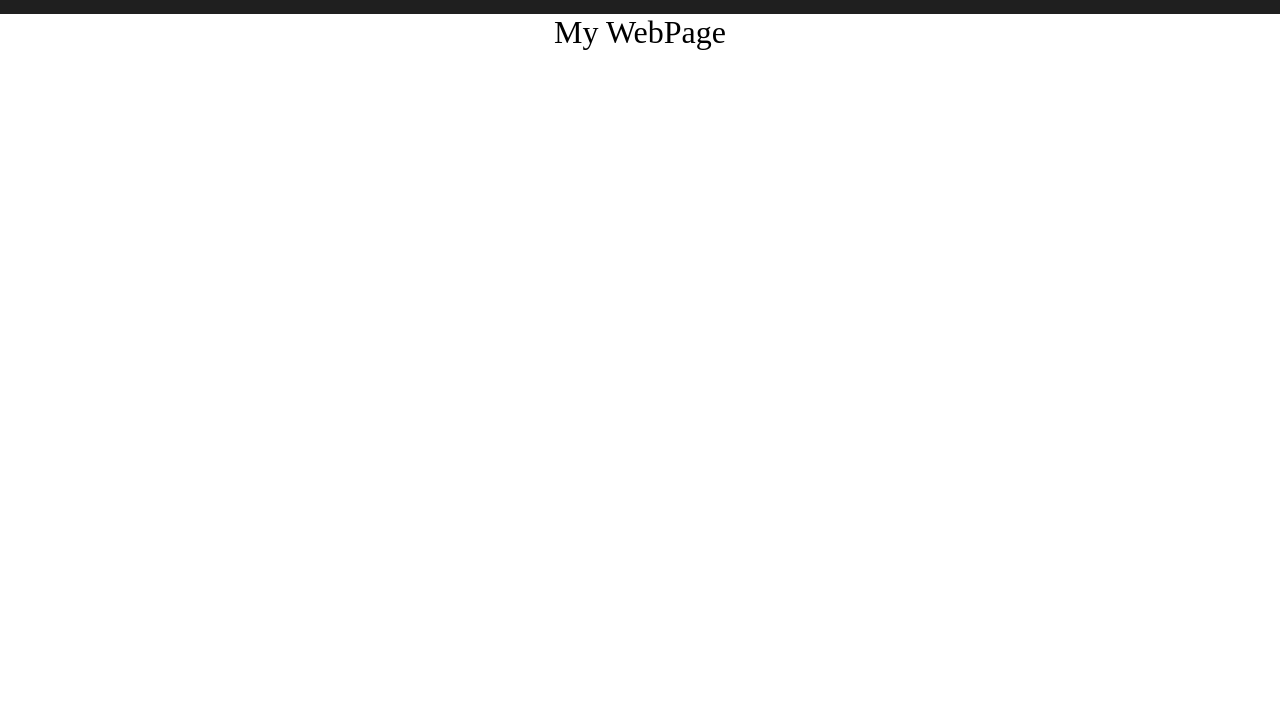
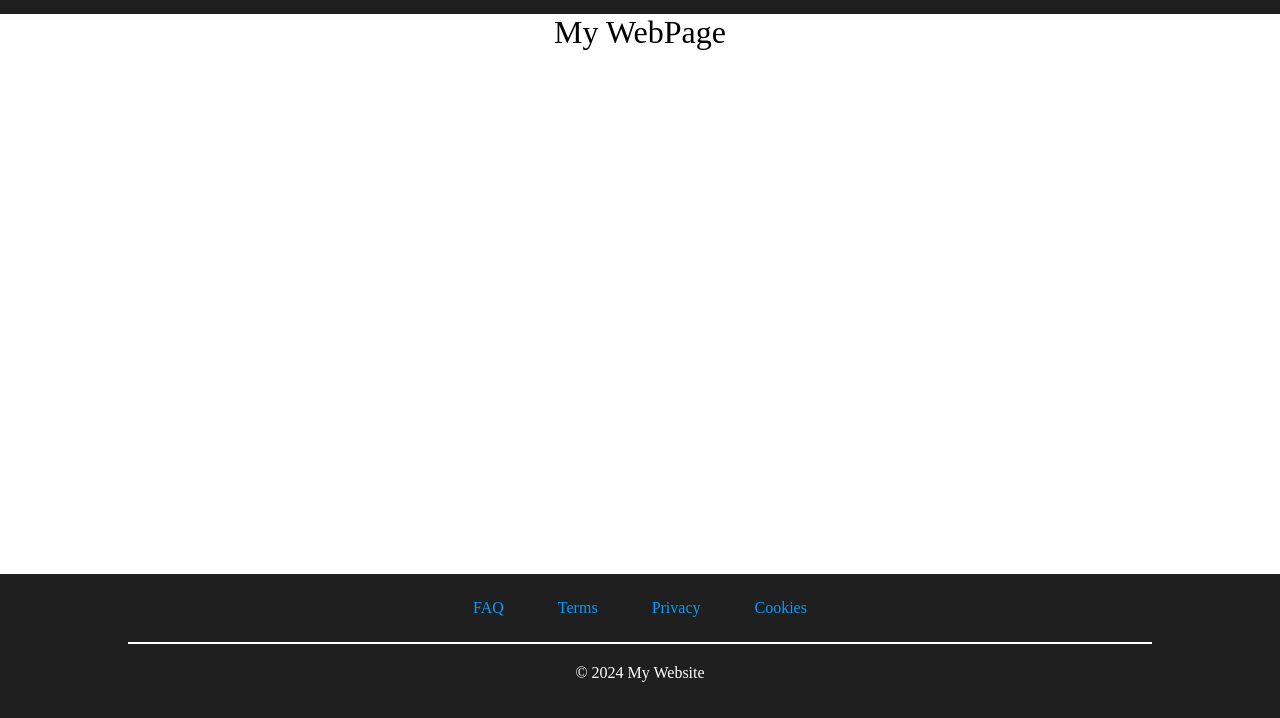
Before and after one commit to harukaarai95/basic-navigation-example, a plain HTML site: page index.html in a window 1280 px wide. Shown: the part 102-820 px from the top of the page. Drawn offline with Linux system fonts and the light colour scheme.

Commit message:
updated htmls

```diff
--- a/index.html
+++ b/index.html
@@ -31,7 +31,21 @@
         </ul>
     </nav>
     <header>
+        <div class="box">
         <h1>My WebPage</h1>
+        </div>
     </header>
+
+    <footer>
+        <ul aria-label="footer-navigation">
+            <li class="inline-block"><a href="#">FAQ</a></li>
+            <li class="inline-block"><a href="#">Terms</a></li>
+            <li class="inline-block"><a href="#">Privacy</a></li>
+            <li class="inline-block"><a href="#">Cookies</a></li>
+        </ul>
+        <div class="liner"></div>
+        <p>&#169 2024 My Website</p>
+    </footer>
+
 </body>
 </html>
--- a/style.css
+++ b/style.css
@@ -139,3 +139,8 @@ nav ul li a:active {
 .right ul li, footer ul li, a:active{
     color: rgb(92, 229, 0);
 }
+
+.box{
+    box-sizing: border-box;
+    height: 70vh;
+}
```
Also changed, not shown: pages/about.html (+14 -0 lines), pages/contact.html (+14 -0 lines).
